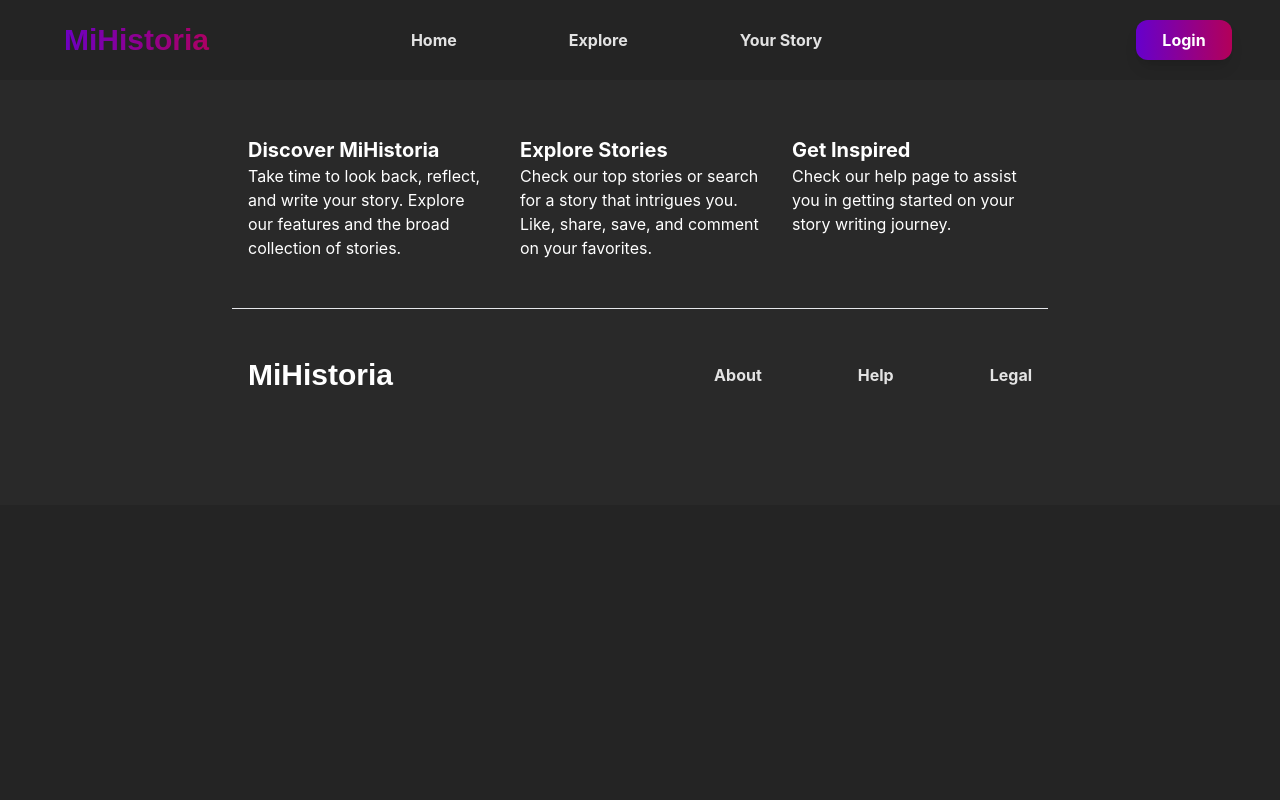
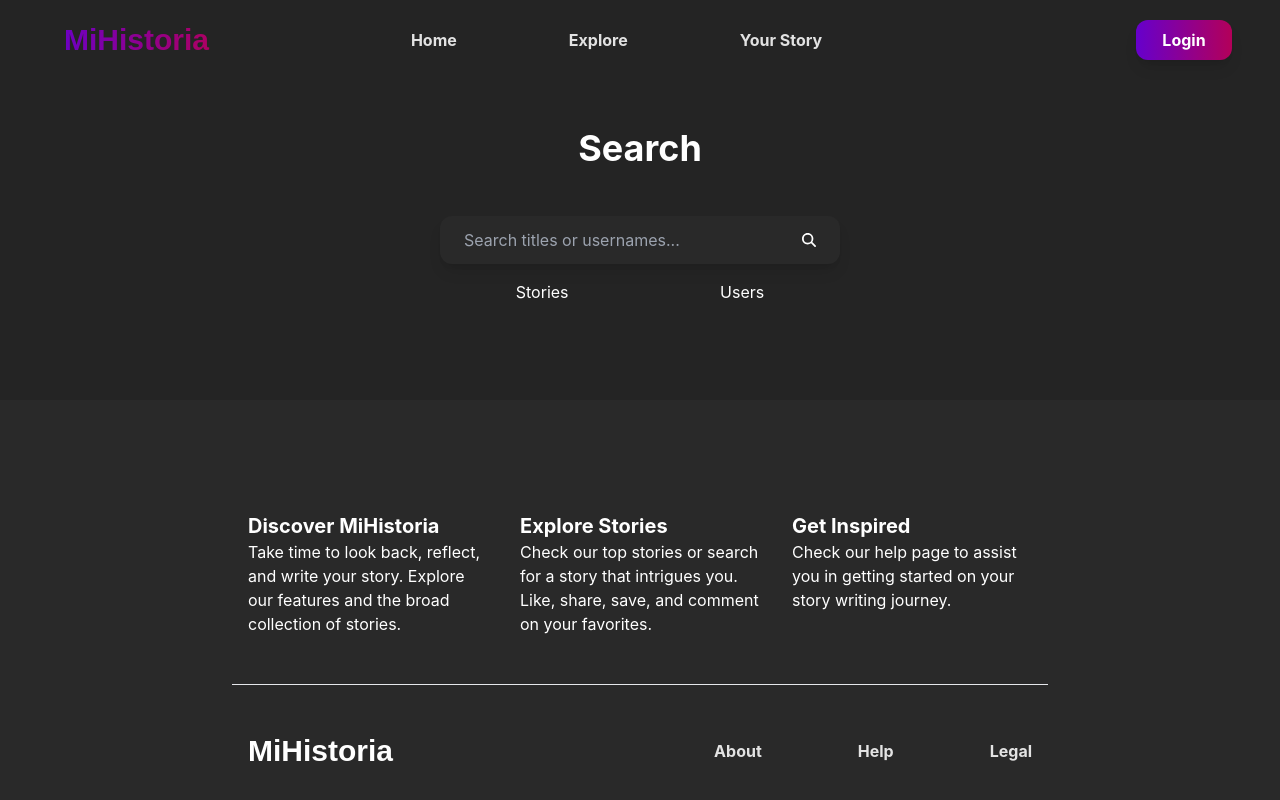
Before and after one commit to alejandrocqvd/MiHistoria, a React (Vite) app in the folder client/: page /explore in a window 1280 px wide. Shown: the top 800 px of the page. Built offline with nearby package versions, Linux system fonts and the light colour scheme; a web font is replaced by a local one.

Commit message:
Updated search page

```diff
--- a/client/src/components/Navbar.tsx
+++ b/client/src/components/Navbar.tsx
@@ -25,7 +25,7 @@ export const Navbar = () => {
       <div className={`fixed top-20 w-full bg-secondary md:hidden ${isOpen ? 'block' : 'hidden'}`}>
         <Link className='block p-4 hover:bg-tertiary hover:font-semibold' to='./'>Home</Link>
         <Link className='block p-4 hover:bg-tertiary hover:font-semibold' to='./explore'>Explore</Link>
-        <Link className='block p-4 hover:bg-tertiary hover:font-semibold' to='./story:id'>Your Story</Link>
+        <Link className='block p-4 hover:bg-tertiary hover:font-semibold' to='./story/:id'>Your Story</Link>
         <Link className='block p-4 hover:bg-tertiary hover:font-semibold' to='./login'>Login</Link>
       </div>
     </>
--- /dev/null
+++ b/client/src/pages/Explore.tsx
@@ -0,0 +1,47 @@
+import React, { useState } from 'react'
+import { FontAwesomeIcon } from '@fortawesome/react-fontawesome'
+import { faSearch } from '@fortawesome/free-solid-svg-icons'
+
+export const Explore = () => {
+  const [searchStories, setSearchStories] = useState<boolean>(false)
+  const [searchUsers, setSearchUsers] = useState<boolean>(false)
+
+  const getSearchTitle = () => {
+    if (searchStories) return 'Search Stories'
+    if (searchUsers) return 'Search Users'
+    return 'Search'
+  }
+
+  return (
+    <>
+      <div className='flex flex-col justify-center items-center h-auto w-9/12 mb-24 mt-32'>
+
+        <div className='flex flex-col w-full md:w-5/12'>
+          <h1 className='text-center mb-12 font-bold text-4xl'>{getSearchTitle()}</h1>
+
+          <div className='w-full relative'>
+            <input type='text' placeholder='Search titles or usernames...' className='w-full rounded-xl py-4 md:py-3 px-6 bg-secondary shadow-lg'></input>
+            <button className='absolute inset-y-0 right-0 px-6 flex items-center text-sm'>
+              <FontAwesomeIcon icon={faSearch} />
+            </button>
+          </div>
+
+          <div className='flex flex-row justify-stretch items-center'>
+            <button
+              className={ searchStories ? 'bg-secondary mx-auto mt-4' : 'mx-auto mt-4' }
+              onClick={() => { setSearchStories(!searchStories); setSearchUsers(false); }}>Stories
+            </button>
+            <button
+              className={ searchUsers ? 'bg-secondary mx-auto mt-4' : 'mx-auto mt-4' }
+              onClick={() => { setSearchUsers(!searchUsers); setSearchStories(false); }}>Users
+            </button>
+          </div>
+
+        </div>
+
+      </div>
+    </>
+  )
+}
+
+export default Explore
--- a/client/src/pages/Help.tsx
+++ b/client/src/pages/Help.tsx
@@ -5,3 +5,5 @@ export const Help = () => {
     <div>Help</div>
   )
 }
+
+export default Help
--- a/client/src/pages/Legal.tsx
+++ b/client/src/pages/Legal.tsx
@@ -5,3 +5,5 @@ export const Legal = () => {
     <div>Legal</div>
   )
 }
+
+export default Legal
--- a/client/src/pages/Search.tsx
+++ /dev/null
@@ -1,9 +0,0 @@
-import React from 'react'
-
-export const Search = () => {
-  return (
-    <div>Search</div>
-  )
-}
-
-export default Search
```
Also changed, not shown: client/src/App.tsx (+5 -5 lines).
